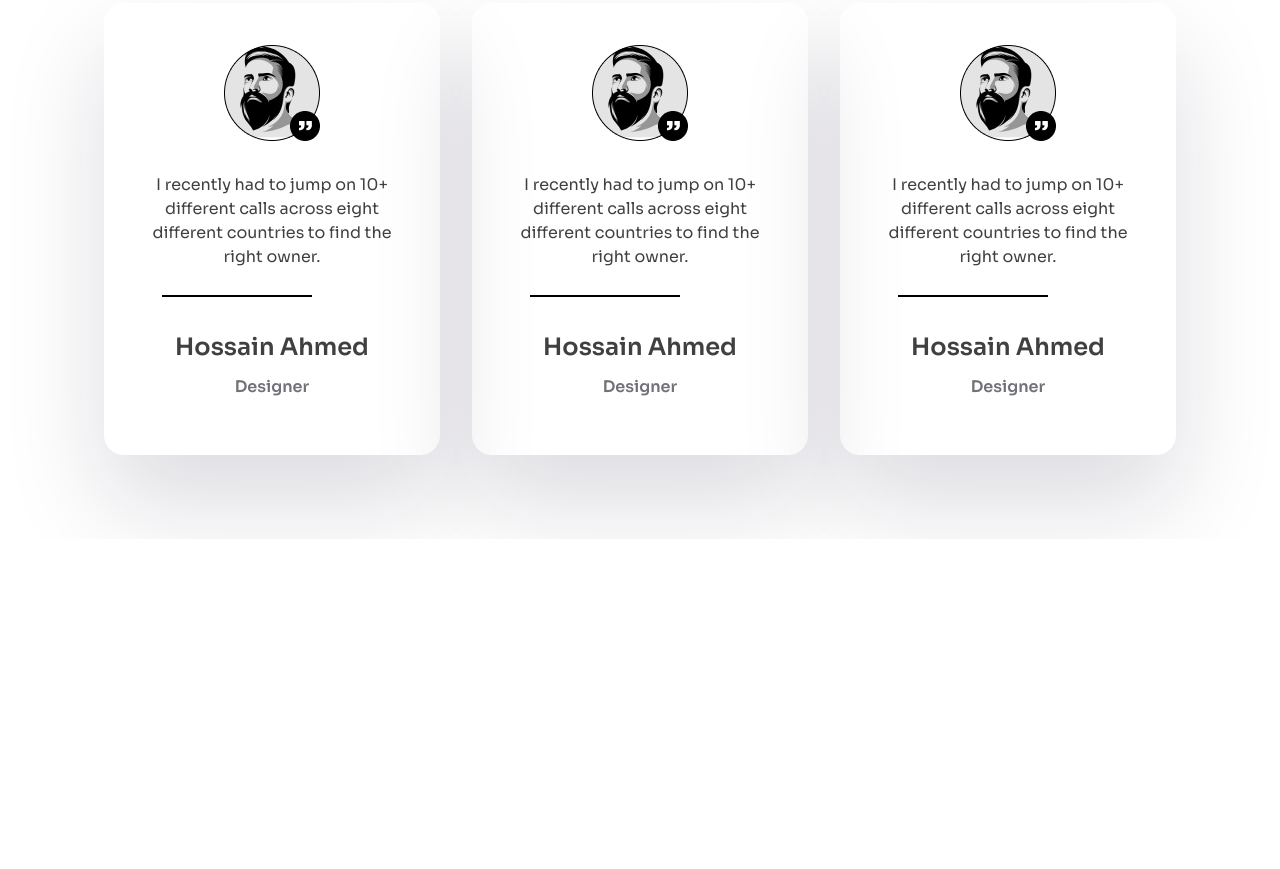
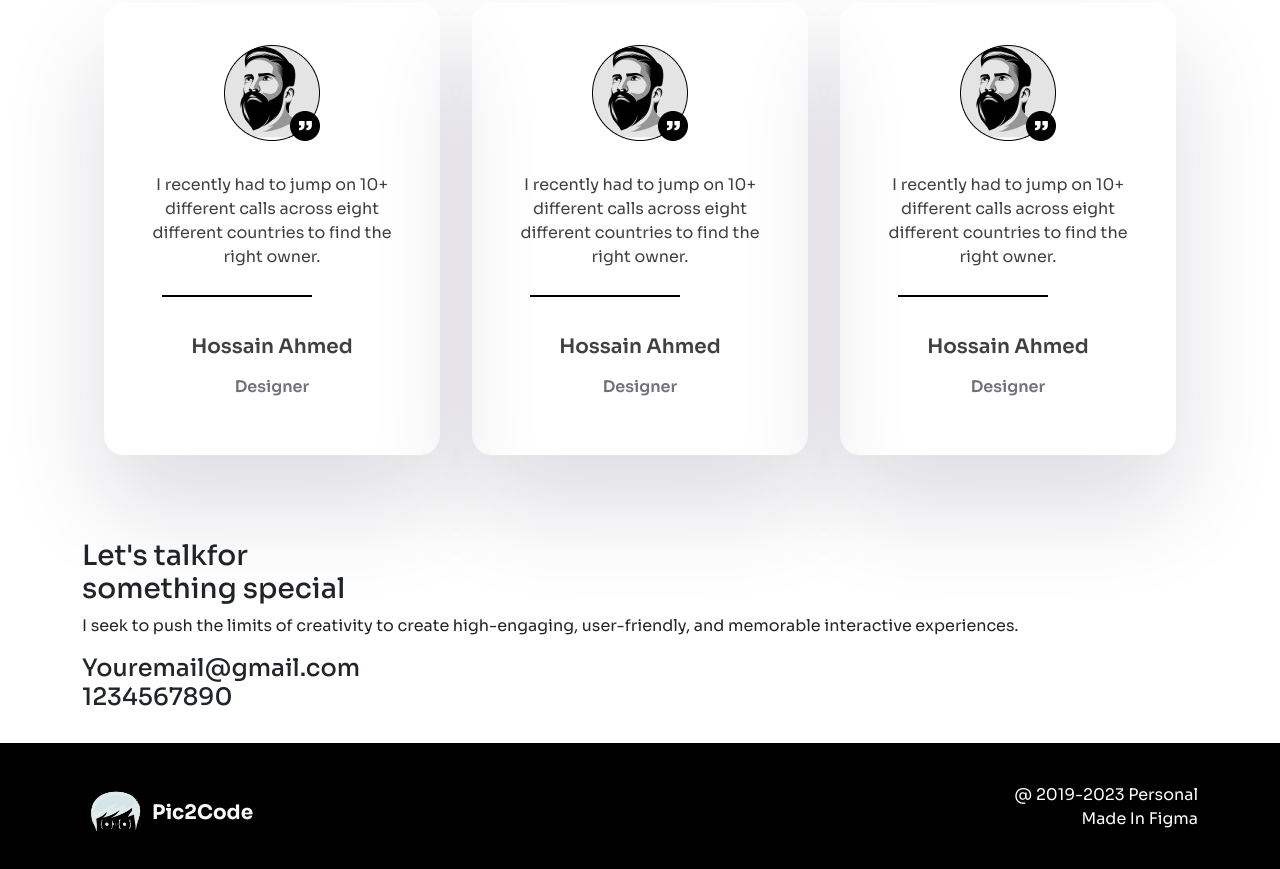
Before and after one commit to hossainpgmr/portfolio, a website: page index.html in a window 1280 px wide. Shown: the part 5018-5887 px from the top of the page. Before the commit the page ends 5557 px from the top, so only its background shows below. Drawn offline with nearby package versions, Linux system fonts and the light colour scheme.

Commit message:
footer section develop done

```diff
--- a/index.html
+++ b/index.html
@@ -322,8 +322,31 @@
                     </div>
                 </section>
             </div>
+            <!-- contact section -->
+            <div class="container">
+                <section class="contact-section">
+                    <div class="contact-form-area"></div>
+                    <div class="contact-text-area">
+                        <h3>Let's <span class="text-stroke">talk</span>for <br>
+                            something special</h3>
+                        <p>I seek to push the limits of creativity to create high-engaging, user-friendly, and memorable
+                            interactive experiences.</p>
+                        <h4>Youremail@gmail.com <br> 1234567890</h4>
+                    </div>
+                </section>
+            </div>
         </main>
-        <footer></footer>
+        <footer>
+            <div class="container">
+                <section class="footer-section">
+                    <a class=" text-light d-flex align-items-center text-decoration-none" href="#">
+                        <img src="./assets/pic2code2.png" width="70px" alt="Brand Icon">
+                        <p class="d-inline-block fw-bolder fs-5 mt-1 text-center m-0 p-0">Pic2Code</p>
+                    </a>
+                    <p class="text-end mt-2">@ 2019-2023 Personal <br> Made In Figma</p>
+                </section>
+            </div>
+        </footer>
         <script src="https://cdn.jsdelivr.net/npm/@popperjs/core@2.11.8/dist/umd/popper.min.js"
             integrity="sha384-I7E8VVD/ismYTF4hNIPjVp/Zjvgyol6VFvRkX/vR+Vc4jQkC+hVqc2pM8ODewa9r"
             crossorigin="anonymous"></script>
--- a/scss/main.scss
+++ b/scss/main.scss
@@ -342,5 +342,17 @@ $font-family-sans-serif: "Sora", sans-serif;
     }
   }
 }
+// footer section styling
+footer {
+  margin-top: 32px;
+  padding: 32px 0 24px 0;
+  background: #000;
+  color: #fff;
+  .footer-section {
+    display: flex;
+    justify-content: space-between;
+    align-items: center;
+  }
+}
 // bootstrap node modules
 @import "../node_modules/bootstrap/scss/bootstrap";
```
Also changed, not shown: assets/pic2code2.png (added), css/style.css, 1 other file.
